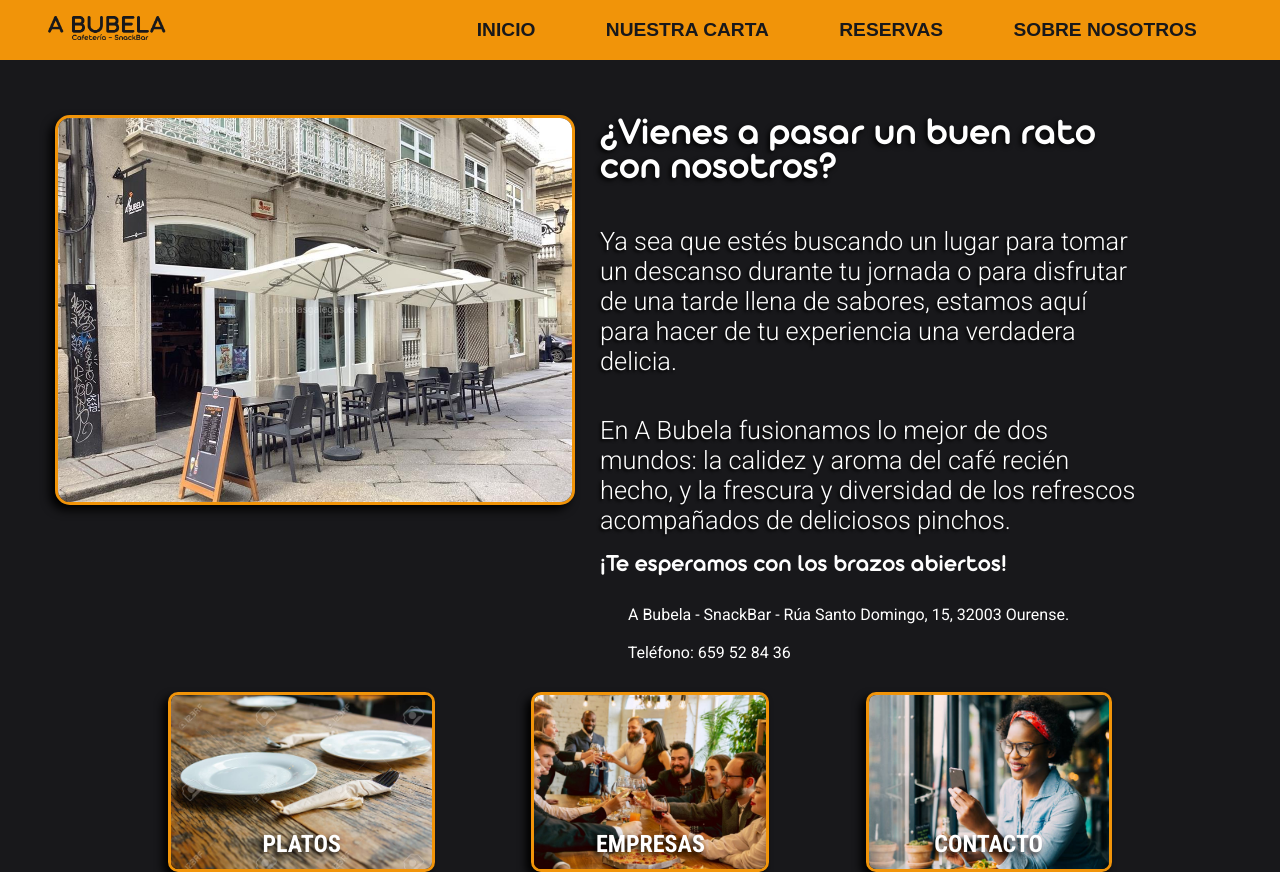
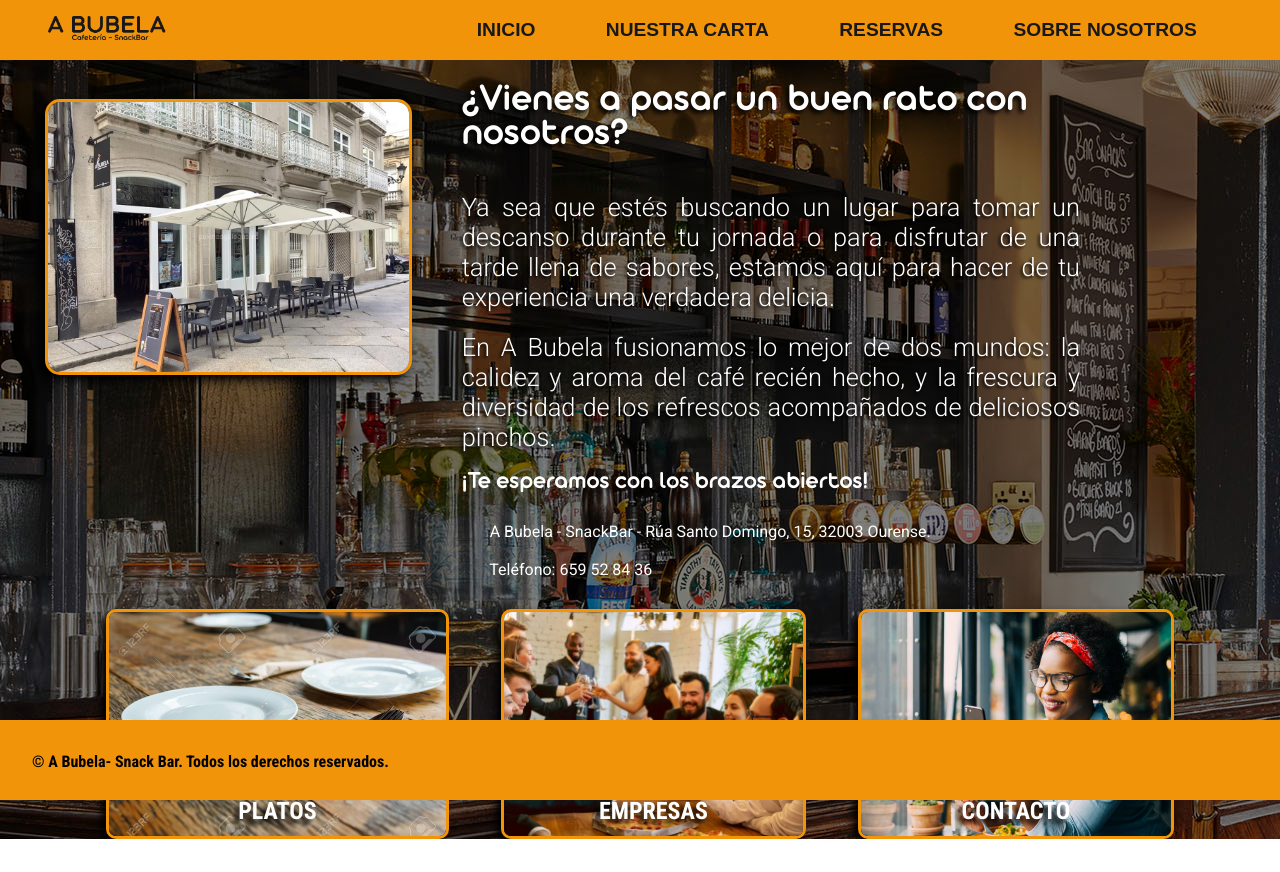
Before and after one commit to AgusFleitas/Abubela, a React (Vite) app: page /#/ in a window 1280 px wide. After the commit the page ends 839 px from the top, so only its background shows below. Built offline with nearby package versions, Linux system fonts and the light colour scheme; some icons are missing.

Commit message:
Home terminado

```diff
--- a/src/App.jsx
+++ b/src/App.jsx
@@ -1,6 +1,7 @@
 import { Routes, Route } from "react-router-dom";
 
 import NavBar from "./Components/NavBar/NavBar.jsx";
+import Footer from "./Components/Footer/Footer.jsx";
 
 import Home from "./Views/Home/Home.jsx";
 import Menu from "./Views/Menu/Menu.jsx";
@@ -19,6 +20,7 @@
         <Route path='/booking' element={<Booking />} />
         <Route path='/about' element={<About />} />
       </Routes>
+      <Footer />
     </div>
   );
 }
--- a/src/Components/Footer/Footer.jsx
+++ b/src/Components/Footer/Footer.jsx
@@ -0,0 +1,11 @@
+import style from "./Footer.module.css";
+
+const Footer = () => {
+    return (
+        <div className={style.footerContainer}>
+            <span className={style.copyright}>© A Bubela- Snack Bar. Todos los derechos reservados.</span>
+        </div>
+    )
+}
+
+export default Footer;
--- a/src/Components/Footer/Footer.module.css
+++ b/src/Components/Footer/Footer.module.css
@@ -0,0 +1,13 @@
+.footerContainer {
+    background: var(--main-color);
+    position: absolute;
+    bottom: 0;
+    width: 100%;
+    height: 5rem;
+    padding: 2rem;
+}
+
+.copyright {
+    font-family: "Roboto Condensed";
+    font-size: 1rem;
+}
--- a/src/Views/Home/Home.module.css
+++ b/src/Views/Home/Home.module.css
@@ -8,12 +8,11 @@
 }
 
 .homeContainer {
-  margin: 2.5rem 2.5rem 0 2.5rem;
   display: grid;
-  background: var(--bg-color);
   color: var(--text-color);
-  grid-template-columns: 34.375rem 1fr 1fr;
-  grid-template-rows: 1fr 12.5rem;
+  margin-top: 1.5rem;
+  grid-template-columns: 1fr 1fr 1fr;
+  grid-template-rows: 1fr 15.625rem;
   grid-template-areas:
     "image text text"
     "bottom bottom bottom";
@@ -22,6 +21,7 @@
 .outImgContainer {
   grid-area: image;
   padding: 0.9375rem;
+  margin-left: 1.875rem;
 
   .outImg {
     border-radius: 0.9375rem;
@@ -33,14 +33,14 @@
 
 .mainTextContainer {
   grid-area: text;
-  margin-top: 1.125rem;
-  padding: 0 6.25rem 0 0.625rem;
+  padding: 0 12.5rem 0 2.1875rem;
+  align-self: center;
 
   .mainTitle {
     font-family: "Aristotelica";
     font-weight: bold;
     font-size: 2.5rem;
-    text-shadow: -2px 2px 5px black;
+    text-shadow: -3px 3px 4px black;
     margin-bottom: 2.5rem;
   }
 
@@ -50,6 +50,7 @@
     font-size: 1.5862rem;
     text-shadow: -2px 2px 3px black;
     margin-bottom: 1.25rem;
+    text-align: justify;
   }
 
   .greeting {
@@ -102,7 +103,7 @@
       bottom: 0;
       left: 50%;
       transform: translate(-50%, -50%);
-      text-shadow: -3px 3px 5px black;
+      text-shadow: -5px 5px 5px black;
     }
 
     .servicesHover {
--- a/src/index.css
+++ b/src/index.css
@@ -4,12 +4,12 @@
   margin: 0;
   padding: 0;
   box-sizing: border-box;
-
   font-family: "Roboto", sans-serif;
 }
 
 body {
-  background: var(--bg-color);
+  background-image: linear-gradient(rgba(0, 0, 0, 0.5), rgba(0, 0, 0, 0.5)),
+    url("./assets/interior.jpg");
 }
 
 a {
@@ -17,6 +17,7 @@
 }
 
 :root {
+  min-height: 100vh;
   --bg-color: #18181b;
   --main-color: #f19409;
   --text-color: #fff;
```
Also changed, not shown: src/Views/Home/Home.jsx (+25 -7 lines), src/assets/interior.jpg (added).
